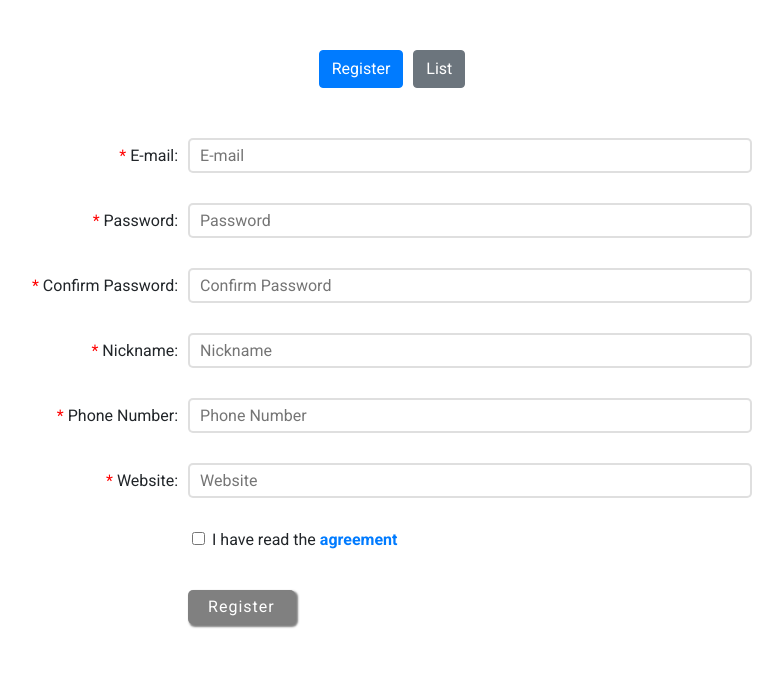
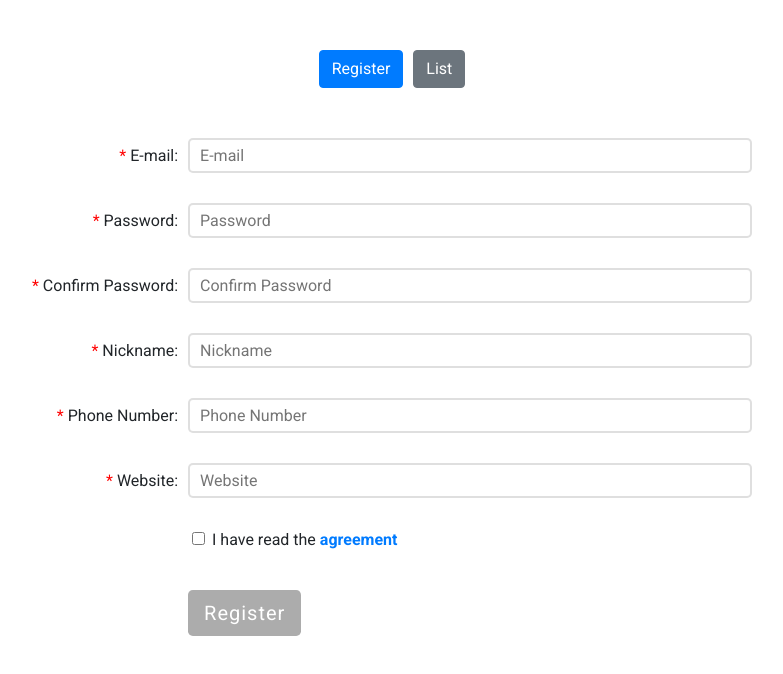
Before and after one commit to LukeSamkharadze/practice-angular, an Angular app: page / in a window 1280 px wide. Shown: the top 674 px of the page, without its empty margins (248-1031 px from the left). Built offline with nearby package versions, Linux system fonts and the light colour scheme.

Commit message:
feat(forms): change register custom button to bootstrap button

```diff
--- a/src/app/forms/forms-register/forms-register.component.html
+++ b/src/app/forms/forms-register/forms-register.component.html
@@ -74,7 +74,8 @@
       </ng-container>
 
       <div></div>
-      <button [disabled]="!formGroup.valid" type="submit">{{isEditing? 'Edit' : 'Register'}}</button>
+      <button [disabled]="!formGroup.valid" class="btn btn-lg btn-primary" type="submit">{{isEditing? 'Edit' :
+        'Register'}}</button>
     </div>
   </div>
 </form>
--- a/src/app/forms/forms-register/forms-register.component.scss
+++ b/src/app/forms/forms-register/forms-register.component.scss
@@ -84,13 +84,9 @@ $alert-background-color: beige;
 
     > button {
       justify-self: start;
-      padding: 5px 20px;
       color: white;
-      background-color: CornflowerBlue;
       border: none;
-      border-radius: 5px;
       letter-spacing: 1px;
-      box-shadow: 2px 2px 2px 1px hsla(0, 0%, 0%, 0.5);
     }
 
     > button:disabled,
```
